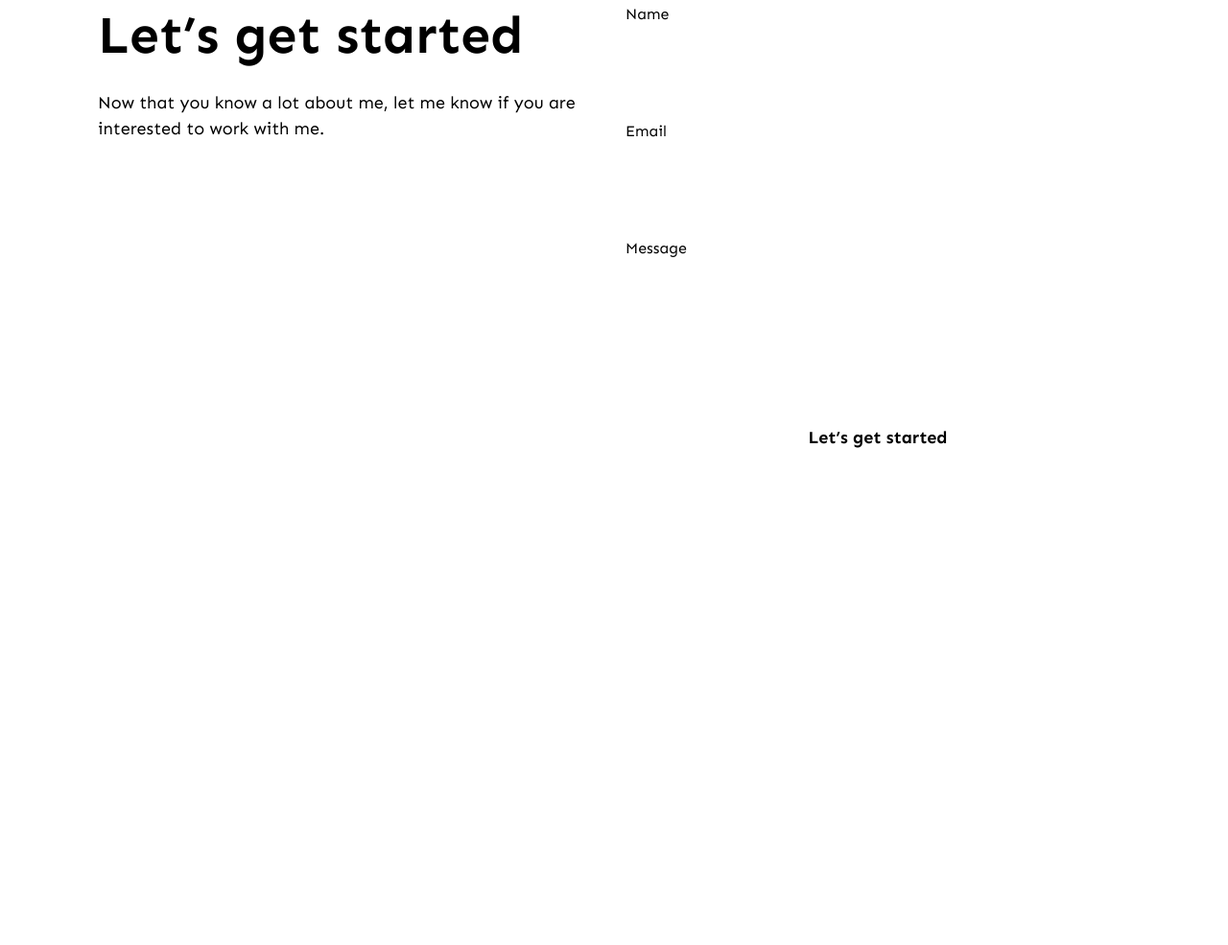
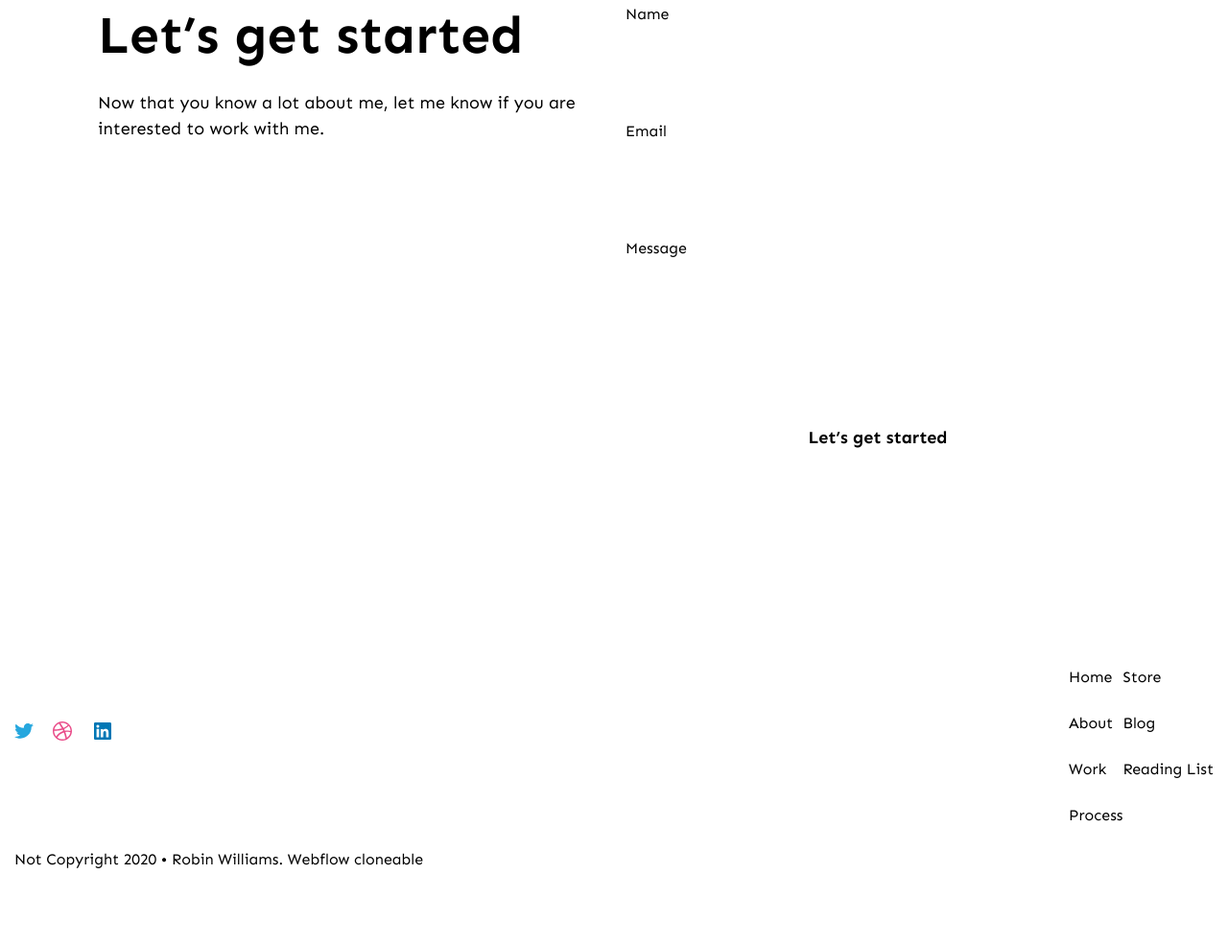
Before and after one commit to AndriiAm/designer-portfolio, a website: page src/index.html in a window 1280 px wide. Shown: the part 7717-8702 px from the top of the page at 96% size. Before the commit the page ends 8331 px from the top, so only its background shows below. Drawn offline with nearby package versions, Linux system fonts and the light colour scheme; files that its build step writes are made by us from their sources.

Commit message:
footer started

```diff
--- /dev/null
+++ b/src/html_blocks/_footer.html
@@ -0,0 +1,41 @@
+<footer class="footer">
+<div class="container">
+    <div class="footer__inner">
+        <div class="footer__left-column">
+            <div class="footer__logo logo">
+                <img src="images/base/logo.svg" alt="logo">
+            </div>
+
+            <div class="footer__social-links social-links">
+                <div class="social-links__item">
+                    <img src="images/footer/1.svg" alt="twitter logo">
+                </div>
+
+                <div class="social-links__item">
+                    <img src="images/footer/2.svg" alt="dribbble logo">
+                </div>
+
+                <div class="social-links__item">
+                    <img src="images/footer/3.svg" alt="linkedin logo">
+                </div>
+            </div>
+        </div>
+
+        <div class="footer__right-column">
+            <ul class="footer__page-links page-links">
+                <li class="page-links__item"><a href="">Home</a></li>
+                <li class="page-links__item"><a href="">About</a></li>
+                <li class="page-links__item"><a href="">Work</a></li>
+                <li class="page-links__item"><a href="">Process</a></li>
+                <li class="page-links__item"><a href="">Store</a></li>
+                <li class="page-links__item"><a href="">Blog</a></li>
+                <li class="page-links__item"><a href="">Reading List</a></li>
+            </ul>
+        </div>
+    </div>
+
+    <div class="footer__copyrights">
+        Not Copyright 2020 • Robin Williams. Webflow cloneable
+    </div>
+</div>
+</footer>
--- a/src/index.html
+++ b/src/index.html
@@ -19,6 +19,7 @@
 @@include("html_blocks/_dribbble.html")
 @@include("html_blocks/_reviews.html")
 @@include("html_blocks/_get-started.html")
+@@include("html_blocks/_footer.html")
 
 </body>
 </html>
--- /dev/null
+++ b/src/scss/blocks/_footer.scss
@@ -0,0 +1,46 @@
+@import "../mixins";
+
+.footer {
+  padding: 80px 0;
+  background-color: var(--level1);
+  &__inner {
+    display: flex;
+    justify-content: space-between;
+  }
+  &__logo {
+    & img {
+      display: block;
+    }
+  }
+  &__social-links {
+    margin-top: 32px;
+  }
+}
+
+.social-links {
+  display: flex;
+  align-items: center;
+  column-gap: 18px;
+  &__item img {
+    display: block;
+  }
+}
+
+.page-links {
+  display: flex;
+  flex-direction: column;
+  flex-wrap: wrap;
+  max-height: 192px;
+  &__item {
+    list-style-type: none;
+    & a {
+      max-width: 196px;
+      height: 48px;
+      display: block;
+      @include small-text;
+      color: var(--text);
+      text-decoration: none;
+
+    }
+  }
+}
--- a/src/scss/main.scss
+++ b/src/scss/main.scss
@@ -8,6 +8,7 @@
 @import "blocks/dribbble";
 @import "blocks/reviews";
 @import "blocks/get-started";
+@import "blocks/footer";
 @import "mixins";
 
 * {
```
Also changed, not shown: build/css/main.css, build/images/footer/1.svg (added), build/images/footer/2.svg (added), build/images/footer/3.svg (added), build/index.html, src/images/footer/1.svg (added), src/images/footer/2.svg (added), src/images/footer/3.svg (added).
